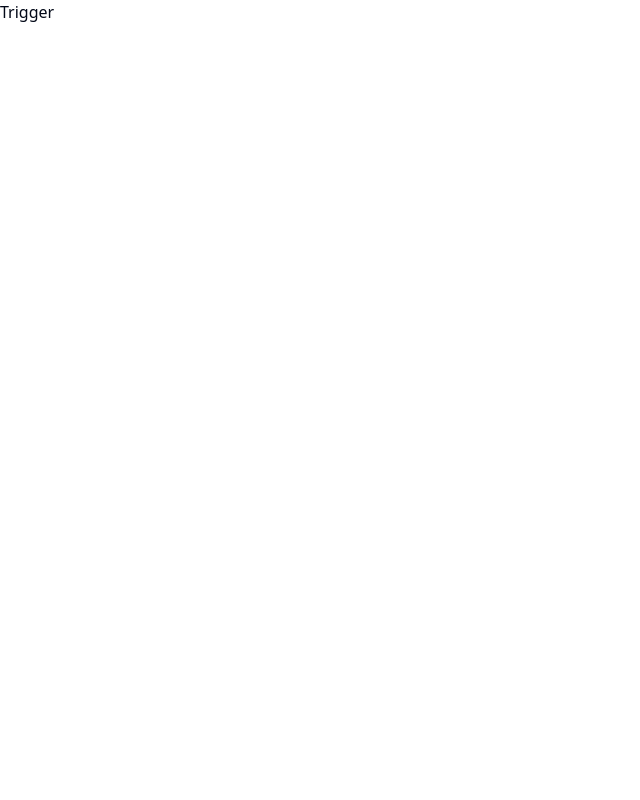
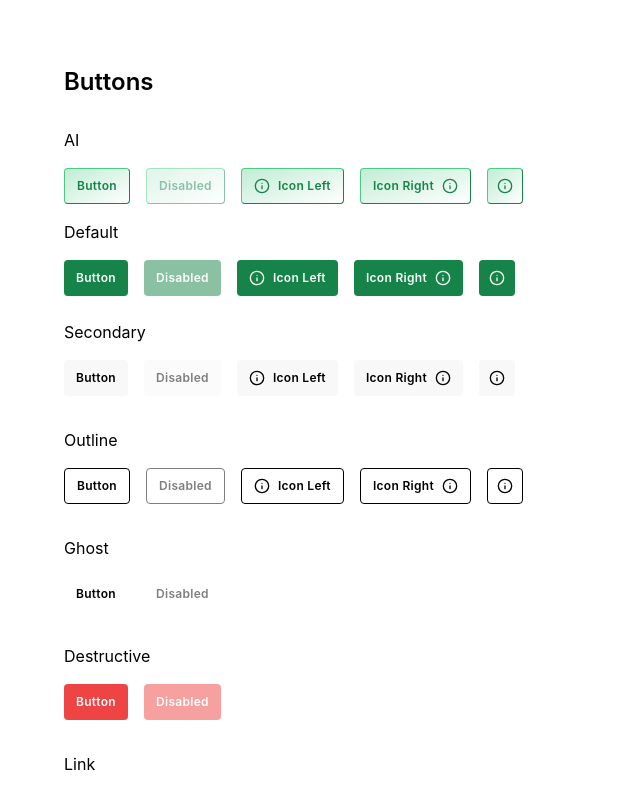
Before and after one commit to sumnerbhandal/Shadcn-Playground---DW-Test, a React (Create React App) app: page / in a window 1280 px wide. Shown: the top 800 px of the page, without its empty margins (0-640 px from the left). Built offline with nearby package versions, Linux system fonts and the light colour scheme.

Commit message:
Initial commit

```diff
--- a/src/App.js
+++ b/src/App.js
@@ -20,10 +20,121 @@ import {
 } from "./components/ui/dialog";
 import { Button } from "./components/ui/button";
 import { useState } from "react";
+import { Info } from "lucide-react";
 
 export default function App() {
   return (
-    <Dialog>
+    <div
+      style={{
+        display: "flex",
+        flexWrap: "wrap",
+        alignItems: "center",
+        gap: "1rem",
+        padding: "4rem",
+      }}
+    >
+      <div className="demo-section basis-full flex-wrap gap-4">
+        <h2 className="text-3xl font-semibold basis-full pb-3">Buttons</h2>
+        <div className="demo-section basis-full flex-wrap gap-4">
+          <h3 className="text-xl basis-full">AI</h3>
+          <Button variant="ai">Button</Button>
+          <Button variant="ai" disabled>
+            Disabled
+          </Button>
+          <Button variant="ai">
+            <Info className="mr-2 h-4 w-4" />
+            Icon Left
+          </Button>
+          <Button variant="ai">
+            Icon Right
+            <Info className="ml-2 h-4 w-4" />
+          </Button>
+          <Button size="icon" variant="ai">
+            <Info className="h-4 w-4" />
+          </Button>
+        </div>
+        <div className="demo-section basis-full flex-wrap gap-4">
+          <h3 className="text-xl basis-full">Default</h3>
+          <Button>Button</Button>
+          <Button disabled>Disabled</Button>
+          <Button>
+            <Info className="mr-2 h-4 w-4" />
+            Icon Left
+          </Button>
+          <Button>
+            Icon Right
+            <Info className="ml-2 h-4 w-4" />
+          </Button>
+          <Button size="icon">
+            <Info className="h-4 w-4" />
+          </Button>
+        </div>
+        <div className="demo-section basis-full flex-wrap gap-4 py-2">
+          <h3 className="text-xl basis-full">Secondary</h3>
+          <Button variant="secondary">Button</Button>
+          <Button variant="secondary" disabled>
+            Disabled
+          </Button>
+          <Button variant="secondary">
+            <Info className="mr-2 h-4 w-4" />
+            Icon Left
+          </Button>
+          <Button variant="secondary">
+            Icon Right
+            <Info className="ml-2 h-4 w-4" />
+          </Button>
+          <Button size="icon" variant="secondary">
+            <Info className="h-4 w-4" />
+          </Button>
+        </div>
+        <div className="demo-section basis-full flex-wrap gap-4 py-2">
+          <h3 className="text-xl basis-full">Outline</h3>
+          <Button variant="outline">Button</Button>
+          <Button variant="outline" disabled>
+            Disabled
+          </Button>
+          <Button variant="outline">
+            <Info className="mr-2 h-4 w-4" />
+            Icon Left
+          </Button>
+          <Button variant="outline">
+            Icon Right
+            <Info className="ml-2 h-4 w-4" />
+          </Button>
+          <Button size="icon" variant="outline">
+            <Info className="h-4 w-4" />
+          </Button>
+        </div>
+        <div className="demo-section basis-full flex-wrap gap-4 py-2">
+          <h3 className="text-xl basis-full">Ghost</h3>
+          <Button variant="ghost">Button</Button>
+          <Button variant="ghost" disabled>
+            Disabled
+          </Button>
+        </div>
+        <div className="demo-section basis-full flex-wrap gap-4 py-2">
+          <h3 className="text-xl basis-full">Destructive</h3>
+          <Button variant="destructive">Button</Button>
+          <Button variant="destructive" disabled>
+            Disabled
+          </Button>
+        </div>
+        <div className="demo-section basis-full flex-wrap gap-4 py-2">
+          <h3 className="text-xl basis-full">Link</h3>
+          <Button variant="link">Link</Button>
+          <Button variant="link" disabled>
+            Disabled
+          </Button>
+        </div>
+        <div className="demo-section basis-full flex-wrap gap-4 py-2">
+          <h3 className="text-xl basis-full">Block Link</h3>
+          <Button variant="blockLink">Block Link</Button>
+          <Button variant="blockLink" disabled>
+            Disabled
+          </Button>
+        </div>
+      </div>
+      {/* <Dialog>
         <DropdownMenu>
           <DropdownMenuTrigger>
             <p>Trigger</p>
@@ -37,14 +148,14 @@ export default function App() {
               Edit
             </DropdownMenuItem>
             <DialogTrigger>
-            <DropdownMenuItem>Delete</DropdownMenuItem>
+              <DropdownMenuItem>Button</DropdownMenuItem>
             </DialogTrigger>
           </DropdownMenuContent>
           <DialogContent>
             <DialogHeader>
               <DialogTitle>Are you sure?</DialogTitle>
               <DialogDescription>
-              Do you want to delete the entry? Deleting this entry cannot be
+                Do you want to Button the entry? Deleting this entry cannot be
                 undone.
               </DialogDescription>
             </DialogHeader>
@@ -52,10 +163,11 @@ export default function App() {
               <DialogClose asChild>
                 <Button variant="outline">Cancel</Button>
               </DialogClose>
-            <Button>Delete</Button>
+              <Button>Button</Button>
             </DialogFooter>
           </DialogContent>
         </DropdownMenu>
-    </Dialog>
+      </Dialog> */}
+    </div>
   );
 }
--- a/src/components/ui/button.jsx
+++ b/src/components/ui/button.jsx
@@ -5,25 +5,27 @@ import { cva } from "class-variance-authority";
 import { cn } from "../../lib/utils";
 
 const buttonVariants = cva(
-  "inline-flex items-center justify-center rounded-md text-sm font-medium ring-offset-background transition-colors focus-visible:outline-none focus-visible:ring-2 focus-visible:ring-ring focus-visible:ring-offset-2 disabled:pointer-events-none disabled:opacity-50",
+  "inline-flex items-center justify-center rounded text-xs tracking-wide font-semibold ring-offset-background transition-colors focus-visible:outline-none focus-visible:ring-2 focus-visible:ring-ring focus-visible:ring-offset-2 disabled:pointer-events-none disabled:opacity-50",
   {
     variants: {
       variant: {
-        default: "bg-primary text-primary-foreground hover:bg-primary/90",
+        ai: "bg-white bg-gradient-to-br from-dwGreen-100/40 to-white border border-dwGreen-700 border-l-dwGreen-200 border-t-dwGreen-200 text-dwGreen-700 hover:bg-dwGreen-700/30",
+        default: "bg-dwGreen-700 text-primary-foreground hover:bg-dwGreen-800",
         destructive:
           "bg-destructive text-destructive-foreground hover:bg-destructive/90",
         outline:
-          "border border-input bg-background hover:bg-accent hover:text-accent-foreground",
-        secondary:
-          "bg-secondary text-secondary-foreground hover:bg-secondary/80",
-        ghost: "hover:bg-accent hover:text-accent-foreground",
-        link: "text-primary underline-offset-4 hover:underline",
+          "border border-dwBlack-1200 bg-background hover:bg-accent hover:bg-dwBlack-100",
+        secondary: "bg-dwBlack-100 text-dwBlack-1200 hover:bg-dwBlack-200",
+        ghost:
+          "text-dwBlack-1200 hover:bg-dwBlack-100/50 hover:text-accent-foreground",
+        link: "text-dwGreen-700 underline-offset-4 underline text-sm tracking-normal hover:text-dwGreen-800",
+        blockLink:
+          "text-dwGreen-700 text-sm text-sm tracking-normal hover:text-dwGreen-800",
       },
       size: {
-        default: "h-10 px-4 py-2",
-        sm: "h-9 rounded-md px-3",
-        lg: "h-11 rounded-md px-8",
-        icon: "h-10 w-10",
+        default: "h-9 px-3 py-2",
+        sm: "h-8 px-3",
+        icon: "h-9 w-9",
       },
     },
     defaultVariants: {
--- a/src/styles.css
+++ b/src/styles.css
@@ -67,10 +67,12 @@
 }
 
 @layer base {
-  * {
-    @apply border-border;
-  }
-  body {
-    @apply bg-background text-foreground;
+  html {
+    font-family: "Inter", sans-serif;
   }
 }
+
+.demo-section {
+  display: flex;
+  flex-wrap: wrap;
+}
--- a/tailwind.config.js
+++ b/tailwind.config.js
@@ -2,11 +2,11 @@
 module.exports = {
   darkMode: ["class"],
   content: [
-    './pages/**/*.{js,jsx}',
-    './components/**/*.{js,jsx}',
-    './app/**/*.{js,jsx}',
-    './src/**/*.{js,jsx}',
-	],
+    "./pages/**/*.{js,jsx}",
+    "./components/**/*.{js,jsx}",
+    "./app/**/*.{js,jsx}",
+    "./src/**/*.{js,jsx}",
+  ],
   theme: {
     container: {
       center: true,
@@ -15,8 +15,45 @@ module.exports = {
         "2xl": "1400px",
       },
     },
+    fontSize: {
+      xxs: "0.6875rem",
+      xs: "0.75rem",
+      sm: "0.8125rem",
+      base: "0.875rem",
+      xl: "1rem",
+      "2xl": "1.125rem",
+      "3xl": "1.5rem",
+    },
     extend: {
       colors: {
+        aiGradient: {
+          100: "linear-gradient(141deg, rgba(215,249,230,1) 0%, rgba(255,255,255,1) 100%)",
+        },
+        dwGreen: {
+          100: "#63D195",
+          200: "#4DCA85",
+          300: "#36C476",
+          400: "#20BD67",
+          500: "#1DAA5D",
+          600: "#1A9752",
+          700: "#168448",
+          800: "#13713E",
+          900: "#0B502B",
+        },
+        dwBlack: {
+          100: "#F8F8F8",
+          200: "#E1E1E1",
+          300: "#CBCBCB",
+          400: "#B4B4B4",
+          500: "#9E9E9E",
+          600: "#878787",
+          700: "#717171",
+          800: "#5A5A5A",
+          900: "#444444",
+          1000: "#2D2D2D",
+          1100: "#171717",
+          1200: "#000000",
+        },
         border: "hsl(var(--border))",
         input: "hsl(var(--input))",
         ring: "hsl(var(--ring))",
@@ -73,4 +110,4 @@ module.exports = {
     },
   },
   plugins: [require("tailwindcss-animate")],
-}
+};
```
Lines whose indentation alone changed are shown as unchanged.
